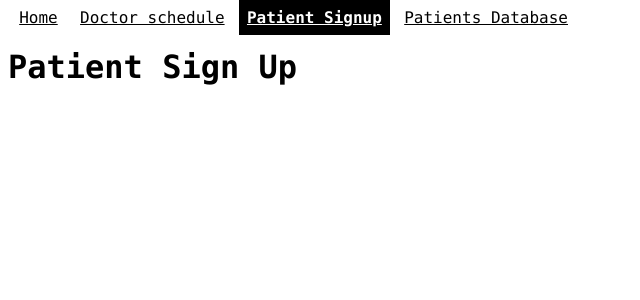
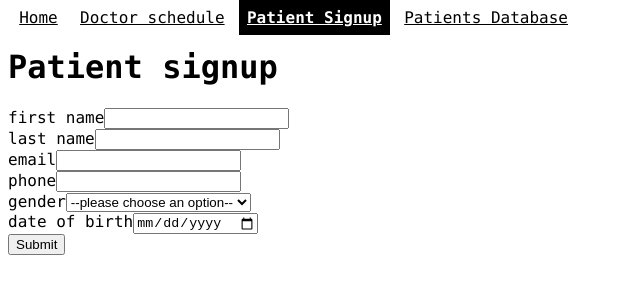
Before and after one commit to mr-robak/patients-db, a React (Create React App) app: page /signup in a window 1280 px wide. Shown: the top 300 px of the page, without its empty margins (0-640 px from the left). Built offline with nearby package versions, Linux system fonts and the light colour scheme.

Commit message:
signup page fully working

```diff
--- a/src/pages/DocSchedule.css
+++ b/src/pages/DocSchedule.css
@@ -1,3 +1,8 @@
+h2 {
+  font-weight: bold;
+  color: blue;
+}
+
 table {
   margin: 1em;
 }
--- a/src/pages/DocSchedule.js
+++ b/src/pages/DocSchedule.js
@@ -34,7 +34,7 @@ export default function DocSchedule() {
     const fetchDoctors = async () => {
       //fetch data
       const fetchedList = await Axios.get(apiUrl);
-      console.log("fetch list of doctors in DocShedule: ", fetchedList.data);
+      // console.log("fetch list of doctors in DocShedule: ", fetchedList.data);
       setDoctors(fetchedList.data);
       setFetchStatus("");
     };
@@ -69,10 +69,7 @@ export default function DocSchedule() {
   return (
     <div>
       <h1>Who is on duty?</h1>
-      <div>
-        <h2>Placeholder for a schedule TABLE</h2>
-        {fetchStatus ? <h2>{fetchStatus} </h2> : renderTable()}
-      </div>
+      <div>{fetchStatus ? <h2>{fetchStatus} </h2> : renderTable()}</div>
       <ContactCard />
     </div>
   );
--- a/src/pages/SignUp.css
+++ b/src/pages/SignUp.css
@@ -0,0 +1,9 @@
+.SignUp {
+}
+.SignUp p {
+  font-weight: bold;
+  color: red;
+}
+label {
+  display: block;
+}
--- a/src/pages/SignUp.js
+++ b/src/pages/SignUp.js
@@ -1,9 +1,128 @@
-import React from "react";
+import React, { useState } from "react";
 
-export default function PatientSignUp() {
+import "./SignUp.css";
+
+export default function SignUp() {
+  const emptyForm = {
+    firstName: "",
+    lastName: "",
+    email: "",
+    phone: "",
+    gender: "",
+    dateOfBirth: "",
+  };
+  const [formData, setFormData] = useState(emptyForm);
+  // console.log(formData);
+
+  const [message, setMessage] = useState("");
+  console.log(" const [message, setMessage] = useState() ", message);
+  const submitForm = (event) => {
+    event.preventDefault();
+    // console.log("Form submitted!");
+    setFormData(emptyForm);
+    setMessage("Signup successful!");
+    console.log(newPatient);
+  };
+
+  const textInput = (event) => {
+    // console.log(event.target.name); // the name of the form element
+    // console.log(event.target.value); // the value of the form element
+    const newKeyValue = { [event.target.name]: event.target.value };
+    // console.log(" newKeyValue in the textInput handler: ", newKeyValue);
+    // console.log("Complete form data", { ...formData, ...newKeyValue });
+
+    setFormData({ ...formData, ...newKeyValue });
+  };
+
+  const { firstName, lastName, email, phone, gender, dateOfBirth } = formData;
+  const newPatient = `
+  ###########################
+  ###### New Patient ########
+  ###########################
+  firstName:   ${firstName}
+  lastName:    ${lastName}
+  email:       ${email}
+  phone:       ${phone}
+  gender:      ${gender}
+  dateOfBirth: ${dateOfBirth}
+  ###########################
+  ###########################
+  ${message}
+  `;
   return (
-    <div>
-      <h1>Patient Sign Up</h1>
+    <div className="SignUp">
+      <h1>Patient signup</h1>
+      <form onSubmit={submitForm}>
+        {/* onSubmit={submitForm} needs to be here, not on the button for e.preventdefault() to work */}
+        <label>
+          first name
+          <input
+            type="text"
+            name="firstName"
+            value={formData.firstName}
+            onChange={textInput}
+            required
+          />
+        </label>
+        <label>
+          last name
+          <input
+            type="text"
+            name="lastName"
+            value={formData.lastName}
+            onChange={textInput}
+            required
+          />
+        </label>
+        <label>
+          email
+          <input
+            type="text"
+            name="email"
+            value={formData.email}
+            onChange={textInput}
+            required
+          />
+        </label>
+        <label>
+          phone
+          <input
+            type="text"
+            name="phone"
+            value={formData.phone}
+            onChange={textInput}
+            required
+          />
+        </label>
+        <label>
+          gender
+          <select
+            name="gender"
+            value={formData.gender}
+            onChange={textInput}
+            required
+          >
+            <option value="">--please choose an option--</option>
+            <option value="male">male</option>
+            <option value="female">female</option>
+            <option value="non-binary">non-binary</option>
+          </select>
+        </label>
+        <label>
+          date of birth
+          <input
+            type="date"
+            name="dateOfBirth"
+            value={formData.dateOfBirth}
+            min="01-01-1900"
+            max="31-12-2020"
+            required
+            onChange={textInput}
+          />
+        </label>
+        <input type="submit" value="Submit" />
+      </form>
+      <p>{message}</p>
     </div>
   );
 }
```
Also changed, not shown: 1 other file (tests, documents, lock files or other folders).
